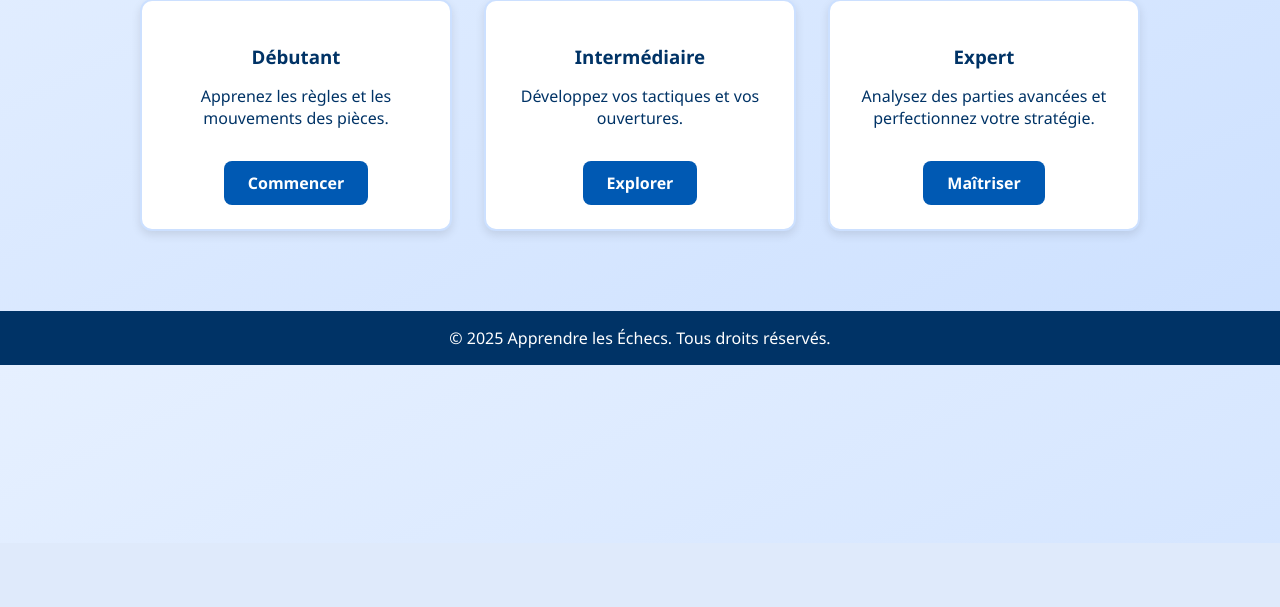
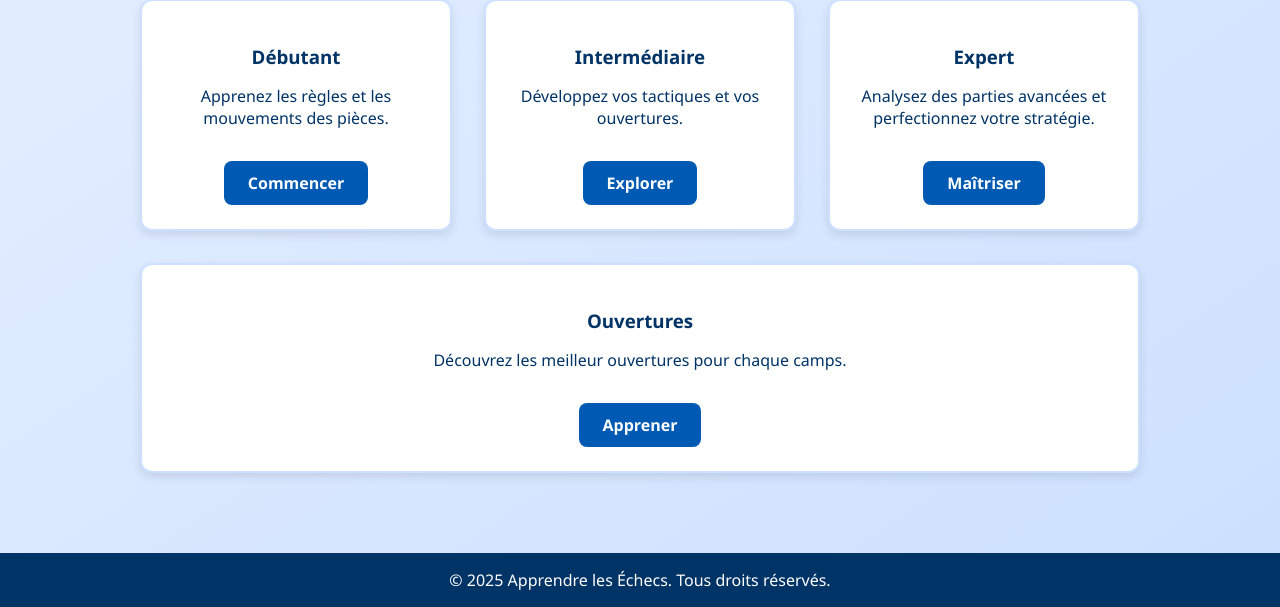
Before and after one commit to ordinalcyber/site, a Flask app: page / in a window 1280 px wide. Shown: the part 257-864 px from the top of the page. Before the commit the page ends 622 px from the top, so only its background shows below. Run offline with Flask 3, Linux system fonts and the light colour scheme; some libraries are stand-ins or nearby versions.

Commit message:
Update index.html

```diff
--- a/templates/index.html
+++ b/templates/index.html
@@ -23,6 +23,11 @@
     <p>Analysez des parties avancées et perfectionnez votre stratégie.</p>
     <a class="level-btn" href="{{ url_for('expert') }}">Maîtriser</a>
   </div>
+  <div class="level-card">
+    <h3>Ouvertures</h3>
+    <p>Découvrez les meilleur ouvertures pour chaque camps.</p>
+    <a class="level-btn" href="{{ url_for('ouvertures') }}">Apprener</a>
+  </div>
 </section>
 
 {% endblock %}
```
